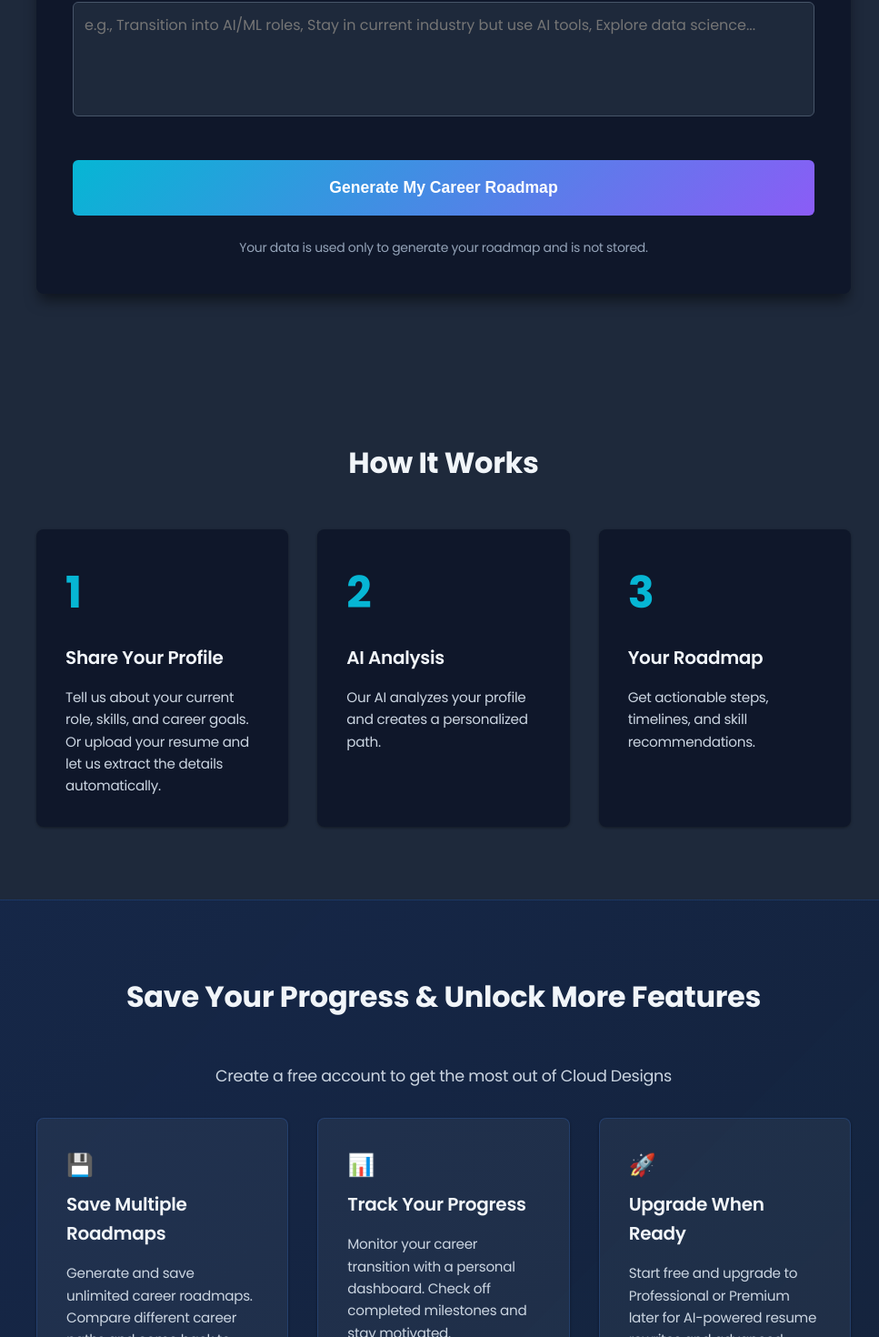
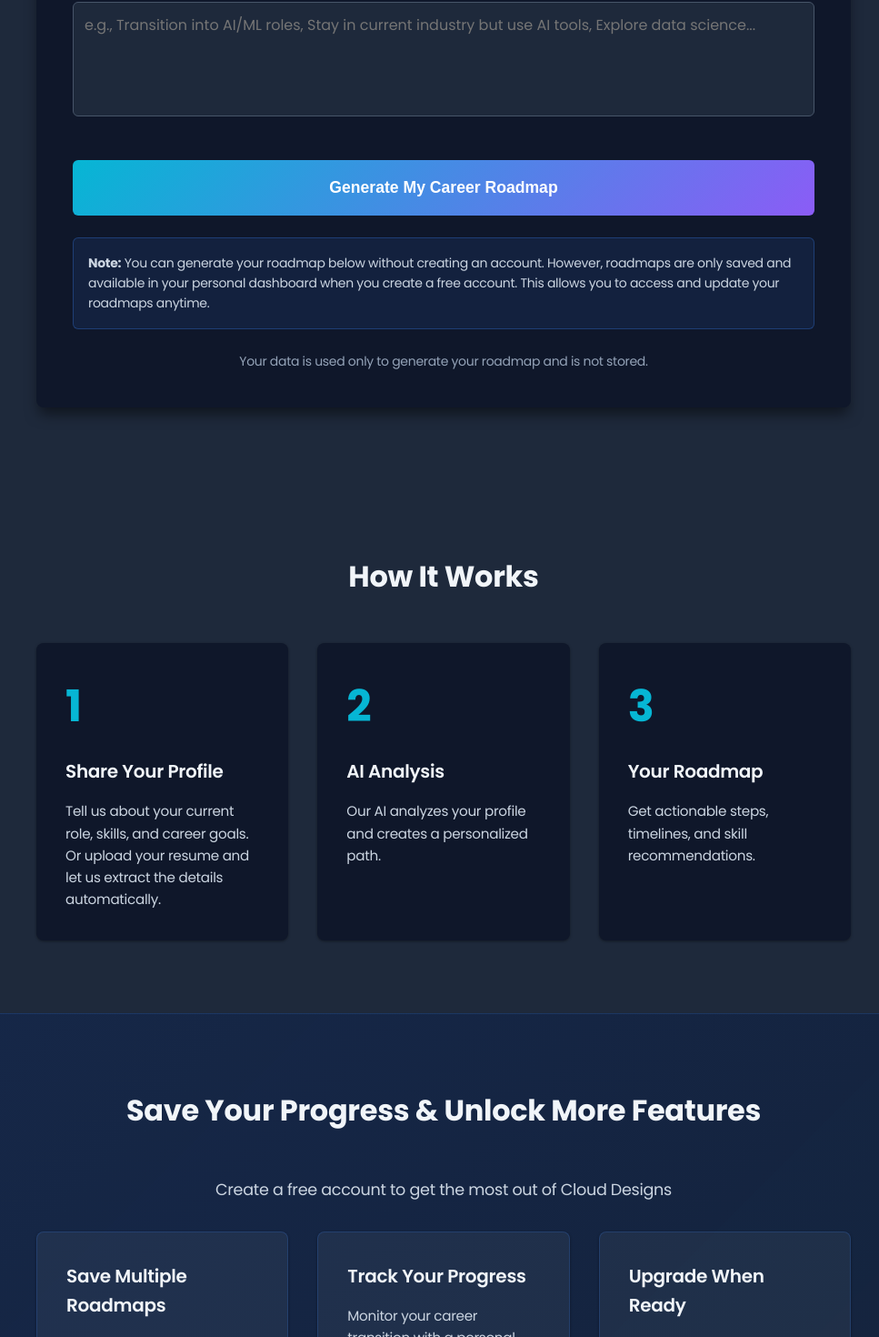
Before and after one commit to sent1nel101/cloud-migration, a Next.js app: page / in a window 1280 px wide. Shown: the part 1282-2752 px from the top of the page at 91% size, without its empty margins (152-1119 px from the left). Built offline with nearby package versions, Linux system fonts and the light colour scheme; no server answers.

Commit message:
refactor: remove emojis and add registration note to form

```diff
--- a/app/page.tsx
+++ b/app/page.tsx
@@ -228,21 +228,18 @@ function HomeContent() {
               </div>
               <div className="info-grid" style={{ marginBottom: "2rem" }}>
                 <div className="info-card" style={{ background: "rgba(255, 255, 255, 0.05)", border: "1px solid rgba(59, 130, 246, 0.2)" }}>
-                  <div style={{ fontSize: "1.5rem", marginBottom: "0.5rem" }}>💾</div>
                   <h3>Save Multiple Roadmaps</h3>
                   <p>
                     Generate and save unlimited career roadmaps. Compare different career paths and come back to them anytime.
                   </p>
                 </div>
                 <div className="info-card" style={{ background: "rgba(255, 255, 255, 0.05)", border: "1px solid rgba(59, 130, 246, 0.2)" }}>
-                  <div style={{ fontSize: "1.5rem", marginBottom: "0.5rem" }}>📊</div>
                   <h3>Track Your Progress</h3>
                   <p>
                     Monitor your career transition with a personal dashboard. Check off completed milestones and stay motivated.
                   </p>
                 </div>
                 <div className="info-card" style={{ background: "rgba(255, 255, 255, 0.05)", border: "1px solid rgba(59, 130, 246, 0.2)" }}>
-                  <div style={{ fontSize: "1.5rem", marginBottom: "0.5rem" }}>🚀</div>
                   <h3>Upgrade When Ready</h3>
                   <p>
                     Start free and upgrade to Professional or Premium later for AI-powered resume rewrites and advanced recommendations.
--- a/components/InputForm.tsx
+++ b/components/InputForm.tsx
@@ -210,6 +210,18 @@ export default function InputForm({ onSubmit, loading, initialValues }: InputFor
         {loading ? "Generating Your Roadmap..." : "Generate My Career Roadmap"}
       </button>
 
+      <div style={{
+        background: "rgba(59, 130, 246, 0.1)",
+        border: "1px solid rgba(59, 130, 246, 0.3)",
+        borderRadius: "6px",
+        padding: "1rem",
+        marginTop: "1.5rem"
+      }}>
+        <p className="text-sm" style={{ color: "var(--text-secondary)", margin: 0 }}>
+          <strong>Note:</strong> You can generate your roadmap below without creating an account. However, roadmaps are only saved and available in your personal dashboard when you create a free account. This allows you to access and update your roadmaps anytime.
+        </p>
+      </div>
+
       <p className="text-center text-sm" style={{ color: "var(--text-tertiary)" }}>
         Your data is used only to generate your roadmap and is not stored.
       </p>
```
